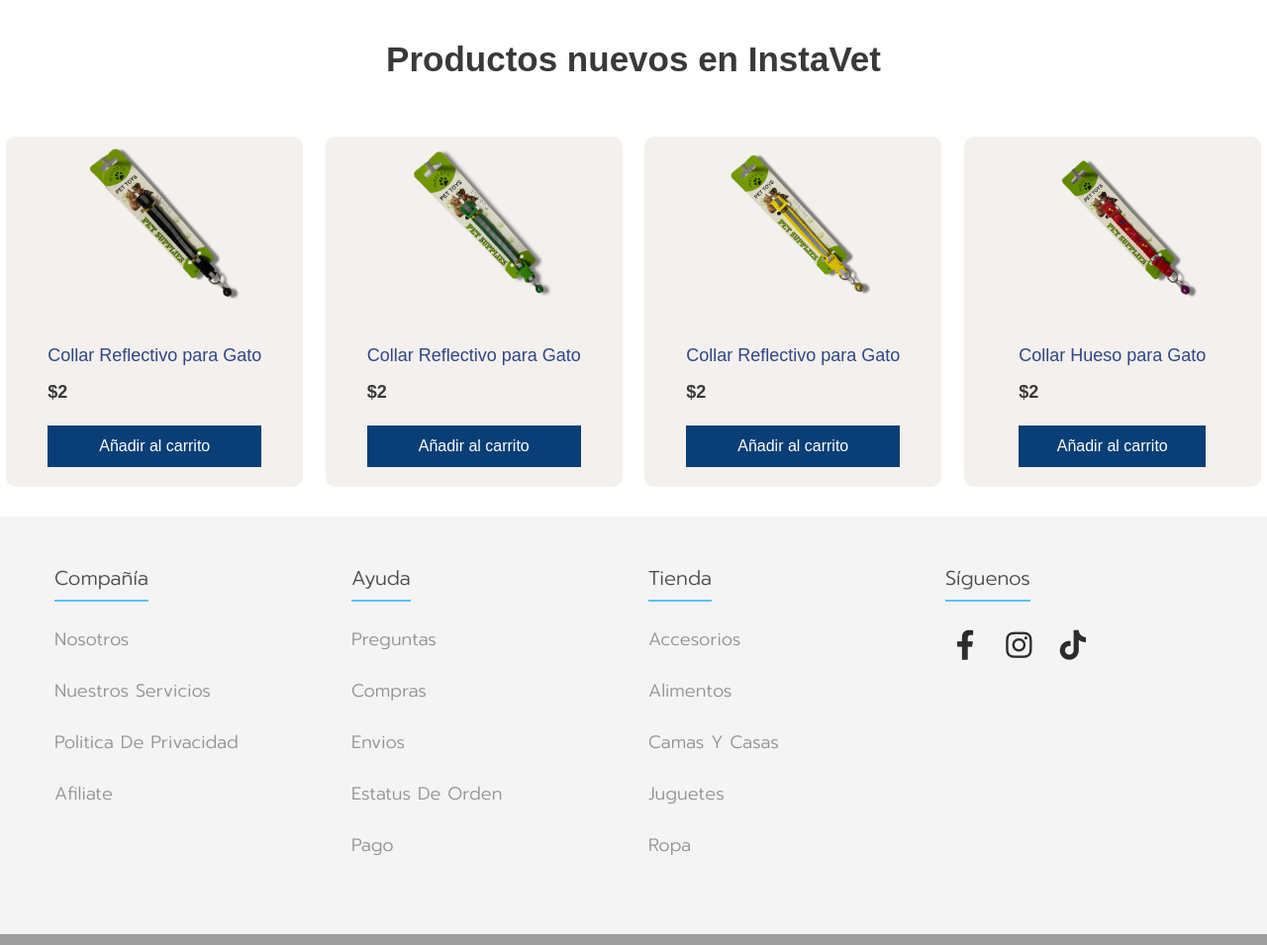
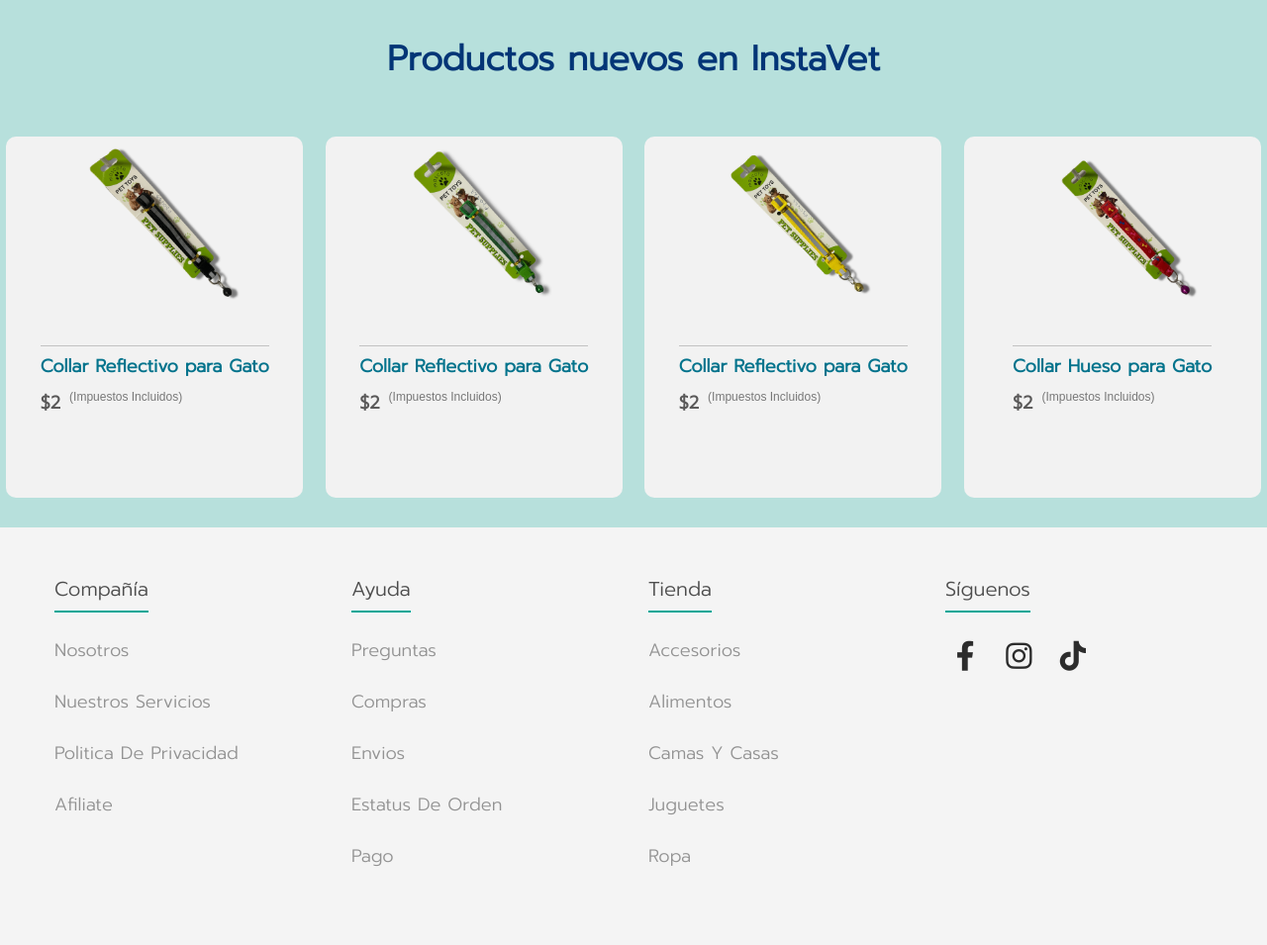
Before and after one commit to hugoanto70/hugoanto7011, a PHP site: page / in a window 1280 px wide. Shown: the part 1021-1976 px from the top of the page at 99% size. Run offline with PHP 8.4, Linux system fonts and the light colour scheme.

Commit message:
Avance Web (Act Paleta de colores)

```diff
--- a/css/styles.css
+++ b/css/styles.css
@@ -221,14 +226,15 @@
 }
 
 body {
-  font-family: "Prompt", sans-serif;
+  background-color: rgba(74, 178, 168, 0.3960784314);
 }
 body .titulo {
   padding: 35px;
-  color: #393939;
+  color: #033576;
   text-align: center;
   font-size: 35px;
   font-weight: 900;
+  font-family: "Prompt", sans-serif;
 }
 body .container-items {
   margin-bottom: 30px;
@@ -239,10 +245,15 @@ body .container-items {
 }
 body .container-items .item {
   border-radius: 10px;
-  background-color: #f3f0ee;
+  background-color: #F2F2F2;
   width: 300px;
   justify-items: center;
   transition: all 0.3s;
+}
+body .container-items .item:hover .info-product button {
+  visibility: visible;
+  opacity: 1;
+  transition: opacity 0.6s;
 }
 body .container-items .item:hover {
   box-shadow: 0 10px 20px rgba(0, 0, 0, 0.2);
@@ -261,27 +272,44 @@ body .container-items .item .info-product {
   line-height: 2;
   display: flex;
   flex-direction: column;
-  color: #314685;
+  color: #03738C;
+}
+body .container-items .item .info-product .precios {
+  display: flex;
+}
+body .container-items .item .info-product .precios .impuesto {
+  padding-left: 9px;
+  color: #787878;
+  font-size: 12px;
 }
 body .container-items .item .info-product h2 {
+  border-top: 1px solid rgba(0, 0, 0, 0.2);
   font-size: 18px;
+  padding-top: 10px;
   text-align: center;
+  font-weight: 600;
+  font-family: "Prompt", sans-serif;
 }
 body .container-items .item .info-product .price {
   font-size: 18px;
   font-weight: 600;
-  color: #393939;
+  color: #595858;
+  font-family: "Prompt", sans-serif;
 }
 body .container-items .item .info-product button {
   border: none;
   background: none;
-  background-color: #093f76;
+  background-color: #03738C;
   color: white;
   padding: 5px 10px;
+  transition: all 0.3s;
   cursor: pointer;
+  font-family: "Prompt", sans-serif;
+  visibility: hidden;
+  opacity: 0;
 }
 body .container-items .item .info-product button:hover {
-  background-color: #2caaea;
+  background-color: #032859;
 }
 body .container-items .item:hover img {
   transform: scale(0.9);
@@ -312,14 +340,13 @@ body .container-items .item figure {
   color: #4c4c4c;
   margin-bottom: 25px;
   font-weight: 300;
-  border-bottom: 2px solid #5cc1f4;
+  border-bottom: 2px solid #03A696;
   padding-bottom: 10px;
   display: inline-block;
   font-size: 20px;
 }
 .footer .container-foot .footer-row .footer-links ul {
   padding: 0px;
-  font-family: "Prompt", sans-serif;
   list-style: none;
 }
 .footer .container-foot .footer-row .footer-links ul a {
--- a/index.html
+++ b/index.html
@@ -120,7 +120,10 @@
           </figure>
           <div class="info-product">
             <h2>Collar Reflectivo para Gato</h2>
-            <p class="price">$2</p>
+            <div class="precios">
+              <p class="price">$2</p>
+              <p class="impuesto">(Impuestos Incluidos)</p>
+            </div>
             <button class="btn-add-cart">Añadir al carrito</button>
           </div>
         </div>
@@ -130,7 +133,10 @@
           </figure>
           <div class="info-product">
             <h2>Collar Reflectivo para Gato</h2>
-            <p class="price">$2</p>
+            <div class="precios">
+              <p class="price">$2</p>
+              <p class="impuesto">(Impuestos Incluidos)</p>
+            </div>
             <button class="btn-add-cart">Añadir al carrito</button>
           </div>
         </div>
@@ -140,7 +146,10 @@
           </figure>
           <div class="info-product">
             <h2>Collar Reflectivo para Gato</h2>
-            <p class="price">$2</p>
+            <div class="precios">
+              <p class="price">$2</p>
+              <p class="impuesto">(Impuestos Incluidos)</p>
+            </div>
             <button class="btn-add-cart">Añadir al carrito</button>
           </div>
         </div>
@@ -150,7 +159,10 @@
           </figure>
           <div class="info-product">
             <h2>Collar Hueso para Gato</h2>
-            <p class="price">$2</p>
+            <div class="precios">
+              <p class="price">$2</p>
+              <p class="impuesto">(Impuestos Incluidos)</p>
+            </div>
             <button class="btn-add-cart">Añadir al carrito</button>
           </div>
         </div>
--- a/scss/_carrito.scss
+++ b/scss/_carrito.scss
@@ -2,7 +2,7 @@
 .carrito{
     width: 30px;
     height:30px;
-    color:#093f76;
+    color:#03738C;
     position:relative;
     top:10px;
     right:70%;
@@ -12,13 +12,14 @@
 }
 
 .container-icon{
+
     margin-top:10;
     position: relative;
     .count-products{
         position:absolute;
         top:50%;
         right:30%;
-        background-color: #2caaea ;
+        background-color: #03A696 ;
         color: white;
         width:20px;
         height:20px;
@@ -28,6 +29,7 @@
         border-radius:50%;
         #contador-productos{
             font-size:10px;
+            font-family: 'Prompt', sans-serif;
         }
 
     }
@@ -35,7 +37,7 @@
         position:absolute;
         top:50px;
         right:0;
-        background-color: white;
+        background-color: #F2F2F2;
         width:500px;
         z-index:1;
         box-shadow: 0 10px 20px rgba(0, 0, 0, 0.20);
@@ -44,7 +46,7 @@
             width:25px;
             height:25px;
             &:hover{
-                stroke:red;
+                stroke:rgb(176, 27, 27);
                 cursor: pointer;
             }
         }
@@ -60,6 +62,7 @@
                 flex:0.8;
                 .titulo-producto-carrito{
                     font-size: 17px;
+                    color:#0e4d47  ;
 
                 }
                 .precio-producto-carrito{
@@ -84,13 +87,15 @@
                 padding-top: 10px;
                 font-size: 18px;
                 font-weight: 700;
+                color:#0e4d47 ;
             }
             .total-pagar{
                 font-size: 18px;
-                font-weight: 900;
+                font-weight: 800;
             }
         }
         .cart-empty{
+            font-family: 'Prompt', sans-serif;
             padding:20px;
             text-align: center;
          }
--- a/scss/_compraindex.scss
+++ b/scss/_compraindex.scss
@@ -1,27 +1,34 @@
 body{
-    font-family: 'Prompt', sans-serif;
+    background-color: #4ab2a865 ;
     .titulo{
         padding:35px;
-        color:#393939;
+        color:#033576;
         text-align: center;
         font-size: 35px;
         font-weight: 900;
+        font-family: 'Prompt', sans-serif;
     }
     .container-items{
-
         margin-bottom: 30px;
         display:grid;
         grid-template-columns: repeat(4,1fr);
         gap:10px;
         justify-items: center;
+
         .item{
             border-radius: 10px;
-            background-color: #f3f0ee;
+            background-color: #F2F2F2;
             width: 300px;
             justify-items: center;
             transition: all 0.3s;
+            &:hover .info-product button{
+                visibility: visible;
+                opacity: 1;
+                transition: opacity .6s;
+            }
             &:hover{
                 box-shadow: 0 10px 20px rgba(0, 0, 0, 0.20);
+
             }
             img{
                 max-width: 100%;
@@ -37,26 +44,42 @@ body{
                 line-height:2;
                 display:flex;
                 flex-direction: column;
-                color:#314685;
-
+                color:#03738C;
+                .precios{
+                    display:flex;
+                    .impuesto{
+                        padding-left: 9px;
+                        color:#787878;
+                        font-size: 12px;
+                    }
+                }
                 h2{
+                    border-top: 1px solid rgba(0, 0, 0, 0.20);
                     font-size: 18px;
+                    padding-top: 10px;
                     text-align: center;
+                    font-weight: 600;
+                    font-family: 'Prompt', sans-serif;
                 }
                 .price{
                     font-size:18px;
                     font-weight: 600;
-                    color:#393939;
+                    color:#595858;
+                    font-family: 'Prompt', sans-serif;
                 }
                 button{
                     border:none;
                     background: none;
-                    background-color:  #093f76 ;
+                    background-color:  #03738C ;
                     color:#ffff;
                     padding: 5px 10px;
+                    transition: all .3s;
                     cursor:pointer;
+                    font-family: 'Prompt', sans-serif;
+                    visibility: hidden;
+                    opacity: 0;
                     &:hover{
-                        background-color: #2caaea ;
+                        background-color: #032859;
                     }
                 }
             }
@@ -67,6 +90,5 @@ body{
                 overflow:hidden;
             }
         }
-
     }
 }
--- a/scss/_footer.scss
+++ b/scss/_footer.scss
@@ -16,14 +16,13 @@
                     color: #4c4c4c;
                     margin-bottom: 25px;
                     font-weight: 300;
-                    border-bottom: 2px solid  #5cc1f4;
+                    border-bottom: 2px solid  #03A696;
                     padding-bottom:10px;
                     display: inline-block;
                     font-size: 20px;
                 }
                 ul{
                     padding:0px;
-                    font-family: 'Prompt', sans-serif;
                     list-style: none;
                     a{
                        font-size:18px;
@@ -35,7 +34,7 @@
                        padding-bottom: 10px;
                        font-family: 'Prompt', sans-serif;
                        &:hover{
-                        color:#0e5a89;
+                        color:#032859;
                         padding-left: 6px;
                        }
                     }
--- a/scss/_navbar.scss
+++ b/scss/_navbar.scss
@@ -6,7 +6,7 @@
     display:flex;
     justify-content: space-between;
     color:#393939;
-    background-color: #f3f0ee;
+    background-color: #F2F2F2;
     position: sticky;
     top:0;
     z-index: 10000;
@@ -32,7 +32,7 @@
         transition: background-size 0.3s, color 0.3s;
         height: 60px;
         &:hover{
-            background-color:  #2caaea   ;
+            background-color:  #03A696   ;
             background-size: 100% 0%;
             color:#f3f0ee ;
         }
@@ -44,7 +44,7 @@
             position:relative;
             display: inline-block;
             .enlace{
-
+                font-family: 'Prompt', sans-serif;
                 display: block;
                 padding: 15px 20px;
                 color:  inherit;
@@ -72,7 +72,7 @@
             font-family: 'Prompt', sans-serif;
             font-size: 15px;
             &:hover{
-                color:#0e5a89;
+                color:#032859;
             }
         }
     }
```
Also changed, not shown: other parts of css/styles.css (+14 -9 lines), 1 other file.
